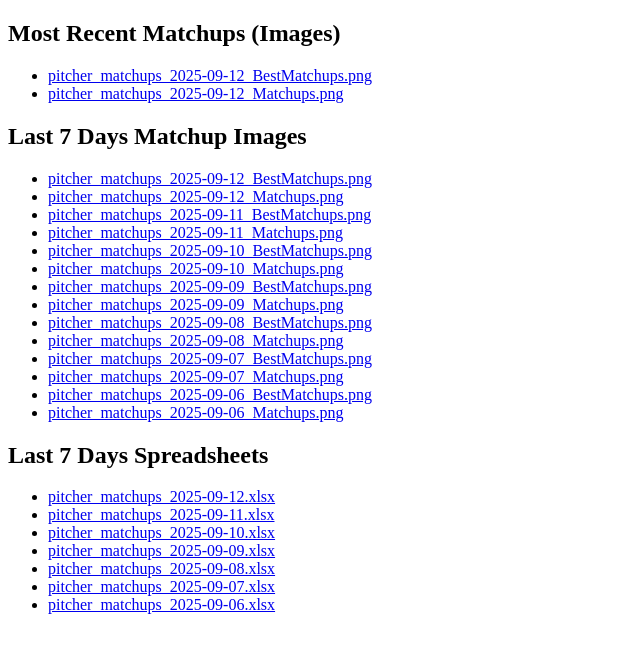
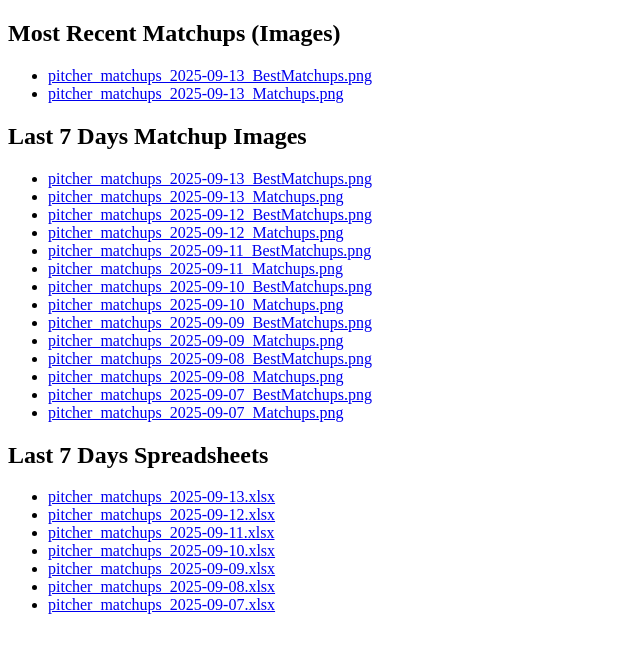
Before and after one commit to jrdogan/mlb-tools, a plain HTML site: page index.html in a window 1280 px wide. Shown: the whole page, without its empty margins (0-640 px from the left). Drawn offline with Linux system fonts and the light colour scheme.

Commit message:
Update index.html

```diff
--- a/index.html
+++ b/index.html
@@ -1,8 +1,10 @@
 <!DOCTYPE html><html><head><meta charset='utf-8'><title>MLB Matchups Index</title></head><body><h2>Most Recent Matchups (Images)</h2><ul>
-<li><a href="https://jrdogan.github.io/mlb-tools/pitcher_matchups_2025-09-12_BestMatchups.png">pitcher_matchups_2025-09-12_BestMatchups.png</a></li>
-<li><a href="https://jrdogan.github.io/mlb-tools/pitcher_matchups_2025-09-12_Matchups.png">pitcher_matchups_2025-09-12_Matchups.png</a></li>
+<li><a href="https://jrdogan.github.io/mlb-tools/pitcher_matchups_2025-09-13_BestMatchups.png">pitcher_matchups_2025-09-13_BestMatchups.png</a></li>
+<li><a href="https://jrdogan.github.io/mlb-tools/pitcher_matchups_2025-09-13_Matchups.png">pitcher_matchups_2025-09-13_Matchups.png</a></li>
 </ul>
 <h2>Last 7 Days Matchup Images</h2><ul>
+<li><a href="https://jrdogan.github.io/mlb-tools/pitcher_matchups_2025-09-13_BestMatchups.png">pitcher_matchups_2025-09-13_BestMatchups.png</a></li>
+<li><a href="https://jrdogan.github.io/mlb-tools/pitcher_matchups_2025-09-13_Matchups.png">pitcher_matchups_2025-09-13_Matchups.png</a></li>
 <li><a href="https://jrdogan.github.io/mlb-tools/pitcher_matchups_2025-09-12_BestMatchups.png">pitcher_matchups_2025-09-12_BestMatchups.png</a></li>
 <li><a href="https://jrdogan.github.io/mlb-tools/pitcher_matchups_2025-09-12_Matchups.png">pitcher_matchups_2025-09-12_Matchups.png</a></li>
 <li><a href="https://jrdogan.github.io/mlb-tools/pitcher_matchups_2025-09-11_BestMatchups.png">pitcher_matchups_2025-09-11_BestMatchups.png</a></li>
@@ -15,15 +17,13 @@
 <li><a href="https://jrdogan.github.io/mlb-tools/pitcher_matchups_2025-09-08_Matchups.png">pitcher_matchups_2025-09-08_Matchups.png</a></li>
 <li><a href="https://jrdogan.github.io/mlb-tools/pitcher_matchups_2025-09-07_BestMatchups.png">pitcher_matchups_2025-09-07_BestMatchups.png</a></li>
 <li><a href="https://jrdogan.github.io/mlb-tools/pitcher_matchups_2025-09-07_Matchups.png">pitcher_matchups_2025-09-07_Matchups.png</a></li>
-<li><a href="https://jrdogan.github.io/mlb-tools/pitcher_matchups_2025-09-06_BestMatchups.png">pitcher_matchups_2025-09-06_BestMatchups.png</a></li>
-<li><a href="https://jrdogan.github.io/mlb-tools/pitcher_matchups_2025-09-06_Matchups.png">pitcher_matchups_2025-09-06_Matchups.png</a></li>
 </ul>
 <h2>Last 7 Days Spreadsheets</h2><ul>
+<li><a href="https://jrdogan.github.io/mlb-tools/pitcher_matchups_2025-09-13.xlsx">pitcher_matchups_2025-09-13.xlsx</a></li>
 <li><a href="https://jrdogan.github.io/mlb-tools/pitcher_matchups_2025-09-12.xlsx">pitcher_matchups_2025-09-12.xlsx</a></li>
 <li><a href="https://jrdogan.github.io/mlb-tools/pitcher_matchups_2025-09-11.xlsx">pitcher_matchups_2025-09-11.xlsx</a></li>
 <li><a href="https://jrdogan.github.io/mlb-tools/pitcher_matchups_2025-09-10.xlsx">pitcher_matchups_2025-09-10.xlsx</a></li>
 <li><a href="https://jrdogan.github.io/mlb-tools/pitcher_matchups_2025-09-09.xlsx">pitcher_matchups_2025-09-09.xlsx</a></li>
 <li><a href="https://jrdogan.github.io/mlb-tools/pitcher_matchups_2025-09-08.xlsx">pitcher_matchups_2025-09-08.xlsx</a></li>
 <li><a href="https://jrdogan.github.io/mlb-tools/pitcher_matchups_2025-09-07.xlsx">pitcher_matchups_2025-09-07.xlsx</a></li>
-<li><a href="https://jrdogan.github.io/mlb-tools/pitcher_matchups_2025-09-06.xlsx">pitcher_matchups_2025-09-06.xlsx</a></li>
 </ul></body></html>
```
